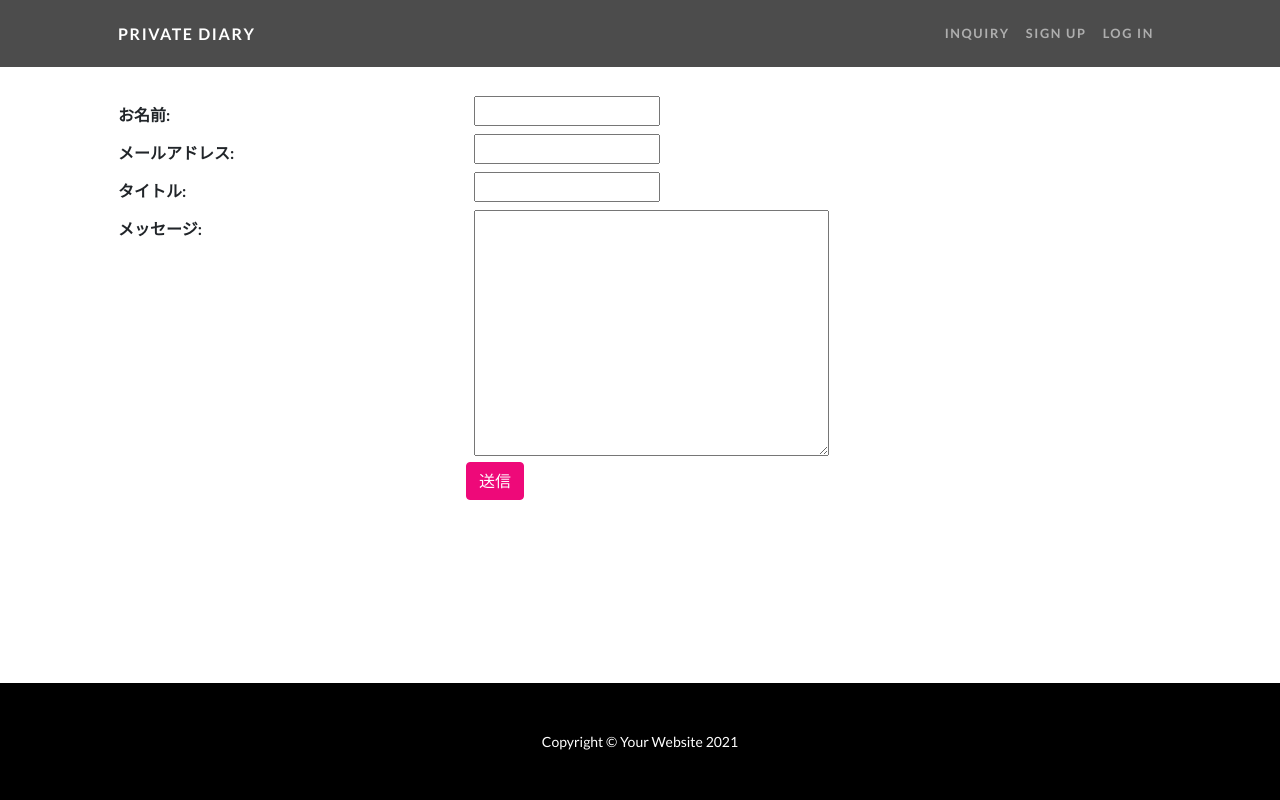
After one commit to ohno331/private_diary, a Django app: page /inquiry/ in a window 1280 px wide. The commit adds this page. Run offline with Django 3.2, Linux system fonts and the light colour scheme; some libraries are stand-ins or nearby versions.

Commit message:
form追加

```diff
--- /dev/null
+++ b/diary/forms.py
@@ -0,0 +1,10 @@
+from django import forms
+
+class InquiryForm(forms.Form):
+    name = forms.CharField(label = "お名前", max_length = 30)
+    email = forms.EmailField(label="メールアドレス")
+    title = forms.CharField(label='タイトル',max_length=30)
+    message = forms.CharField(label='メッセージ',widget=forms.Textarea)
+
+    def __init__(self,*args,**kwargs):
+        super().__init__(*args,**kwargs)
--- a/diary/templates/diary/base.html
+++ b/diary/templates/diary/base.html
@@ -15,16 +15,21 @@
         <link href="https://fonts.googleapis.com/css?family=Lato:100,100i,300,300i,400,400i,700,700i,900,900i" rel="stylesheet" />
         <!-- Core theme CSS (includes Bootstrap)-->
         <link href="{% static 'css/styles.css' %}" rel="stylesheet" />
+
+        <link rel="stylesheet" href="{% static 'css/mystyle.css' %}">
         {% block head %}{% endblock %}
     </head>
     <body id="page-top">
         <!-- Navigation-->
         <nav class="navbar navbar-expand-lg navbar-dark navbar-custom fixed-top">
             <div class="container px-5">
-                <a class="navbar-brand" href="#page-top">Start Bootstrap</a>
+                <a class="navbar-brand" href="{% url 'diary:index' %}">PRIVATE DIARY</a>
                 <button class="navbar-toggler" type="button" data-bs-toggle="collapse" data-bs-target="#navbarResponsive" aria-controls="navbarResponsive" aria-expanded="false" aria-label="Toggle navigation"><span class="navbar-toggler-icon"></span></button>
                 <div class="collapse navbar-collapse" id="navbarResponsive">
                     <ul class="navbar-nav ms-auto">
+                        <li class="nav-item {% block active_inquiry %}{% endblock %}">
+                            <a class="nav-link" href="{% url 'diary:inquiry' %}">INQUIRY</a>
+                        </li>
                         <li class="nav-item"><a class="nav-link" href="#!">Sign Up</a></li>
                         <li class="nav-item"><a class="nav-link" href="#!">Log In</a></li>
                     </ul>
--- /dev/null
+++ b/diary/templates/diary/inquiry.html
@@ -0,0 +1,41 @@
+{% extends 'diary/base.html' %}
+{% load static %}
+
+{% block title %}お問い合わせ | Private Diary{% endblock %}
+
+{% block active_inquiry %}active{% endblock %}
+
+
+        {% block contents %}
+        <!-- Content section 1-->
+        <section id="scroll">
+            <div class="container px-5">
+                <div class="row gx-5 align-items-center">
+                    <div class="my-div-style"></div>
+                    <form method="post">
+                        {% csrf_token %}
+
+                        {{ form.non_field_errors }}
+
+                        {% for field in form %}
+                            <div class="form-group row">
+                                <label for="{{ foeld.id_for_label }}" class="col-sm-4 col-form-label">
+                                    <strong>{{ field.label_tag }}</strong>
+                                </label>
+                                <div class="col-sm-8">
+                                    {{ field }}
+                                    {{ field.errors }}
+                                </div>
+                            </div>
+                        {% endfor %}
+
+                        <div class="offset-sm-4 col-sm-8">
+                            <button class="btn btn-primary" type="submit">送信</button>
+                        </div>
+                    </form>
+                    </div>
+                </div>
+            </div>
+        </section>
+
+        {% endblock %}
--- a/diary/urls.py
+++ b/diary/urls.py
@@ -21,4 +21,5 @@ app_name = 'diary'
 
 urlpatterns = [
     path('', views.IndexView.as_view(), name='index'),
+    path('inquiry/', views.InquiryView.as_view(), name='inquiry'),
 ]
--- a/diary/views.py
+++ b/diary/views.py
@@ -1,5 +1,7 @@
 from django.shortcuts import render
 from django.views import generic
+
+from .forms import InquiryForm
 
 # Create your views here.
 def index(request):
@@ -7,3 +9,7 @@ def index(request):
 
 class IndexView(generic.TemplateView):
     template_name = "diary/index.html"
+
+class InquiryView(generic.FormView):
+    template_name = "diary/inquiry.html"
+    form_class = InquiryForm
--- a/requirements.txt
+++ b/requirements.txt
@@ -1 +1,3 @@
 django==2.2.2
+
+pylint_django
--- a/static/css/mystyle.css
+++ b/static/css/mystyle.css
@@ -7,3 +7,7 @@ body, #wrapper {
 footer {
     margin-top: auto;
 }
+
+.my-div-style {
+    margin-top:6rem;
+}
```
Also changed, not shown: diary/templates/index.html (deleted, +0 -12 lines).
